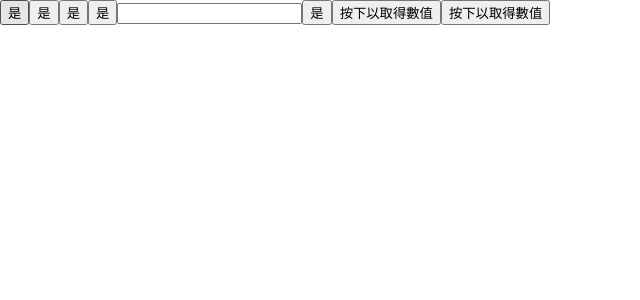
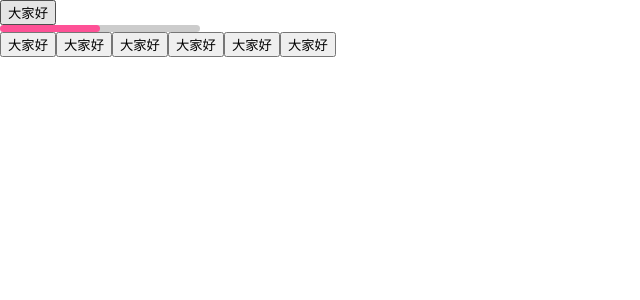
Before and after one commit to JayLiuZymber/muiHelloWorld, a React (Create React App) app: page / in a window 1280 px wide. Shown: the top 300 px of the page, without its empty margins (0-640 px from the left). Built offline with nearby package versions, Linux system fonts and the light colour scheme.

Commit message:
+ 7 function component

```diff
--- a/src/App.js
+++ b/src/App.js
@@ -1,25 +1,8 @@
-import logo from './logo.svg';
-import './App.css';
+import React from 'react';
 
-function App() {
-  return (
-    <div className="App">
-      <header className="App-header">
-        <img src={logo} className="App-logo" alt="logo" />
-        <p>
-          Edit <code>src/App.js</code> and save to reload.
-        </p>
-        <a
-          className="App-link"
-          href="https://reactjs.org"
-          target="_blank"
-          rel="noopener noreferrer"
-        >
-          Learn React
-        </a>
-      </header>
-    </div>
+function App(){
+  return(
+    <button>大家好</button>
   );
 }
-
-export default App;
+export default App; //輸出App函式
--- a/src/index.js
+++ b/src/index.js
@@ -1,6 +1,6 @@
 /*
-【React.js入門 - 06】 JSX (下) - iT 邦幫忙::一起幫忙解決難題，拯救 IT 人的一天
-https://ithelp.ithome.com.tw/articles/10216468
+【React.js入門 - 07】 function component - iT 邦幫忙::一起幫忙解決難題，拯救 IT 人的一天
+https://ithelp.ithome.com.tw/articles/10217021
  */
 import React from 'react';
 import ReactDOM from 'react-dom/client';
@@ -8,28 +8,47 @@
 import App from './App';
 import reportWebVitals from './reportWebVitals';
 
-const getValue=(event)=>{
-  console.log(event.target.value)
+/* 加入下面這一段 */
+function App2(){
+  return(
+    <button>大家好</button>
+  );
 }
-const getValue2=(value)=>{
-  console.log(value)
+/* 加入上面這一段 */
+// 元素名稱第一個字母必須要是大寫、和函式(或class)名稱相同
+function app3(){
+  return(
+    <button>大家好3</button>
+  );
 }
+
+function Progress(){
+  const barWidth="50%";
+  return(
+    <div>
+      <div className="progress-back" style={{backgroundColor:"rgba(0,0,0,0.2)",width:"200px",height:"7px",borderRadius:"10px"}}>
+        <div className="progress-bar" style={{backgroundColor:"#fe5196",width:barWidth,height:"100%",borderRadius:"10px"}}></div>
+      </div>
+    </div>
+  );
+}
+/* 加入上面這一段 */
 
 const root = ReactDOM.createRoot(document.getElementById('root'));
 root.render(
+  /* 修改div中的東西，改為<App/> */
   <div>
-    <button value={true} > 是 </button>
-    <button value > 是 </button>
+    <App2/>
+    <app3/>
+    <Progress/>
 
-    <button value="true" onclick="myFunction(參數)">是</button>
-    <button value={true}  onClick={ null }>是</button>
-    <input type="text" onChange={ null }/>
+    <App2/>
+    <App2/>
+    <App2/>
 
-    <button value="true" onclick="myFunction(參數)">是</button>
-    <button value={true} onClick={getValue}>按下以取得數值 </button>
-    <button value={true} onClick={(event)=>{getValue2(event.target.value)}}>
-            按下以取得數值
-    </button>
+    <App/>
+    <App/>
+    <App/>
   </div>
 );
 
```
